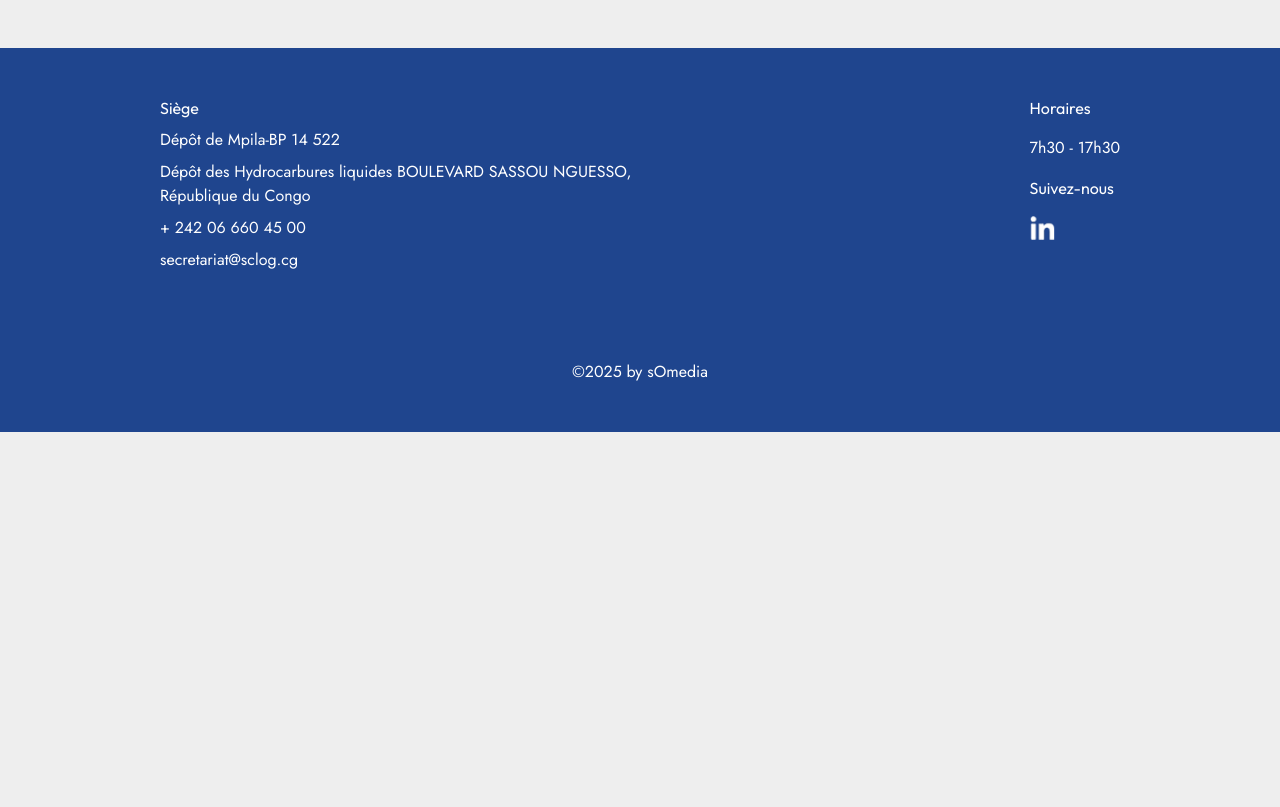
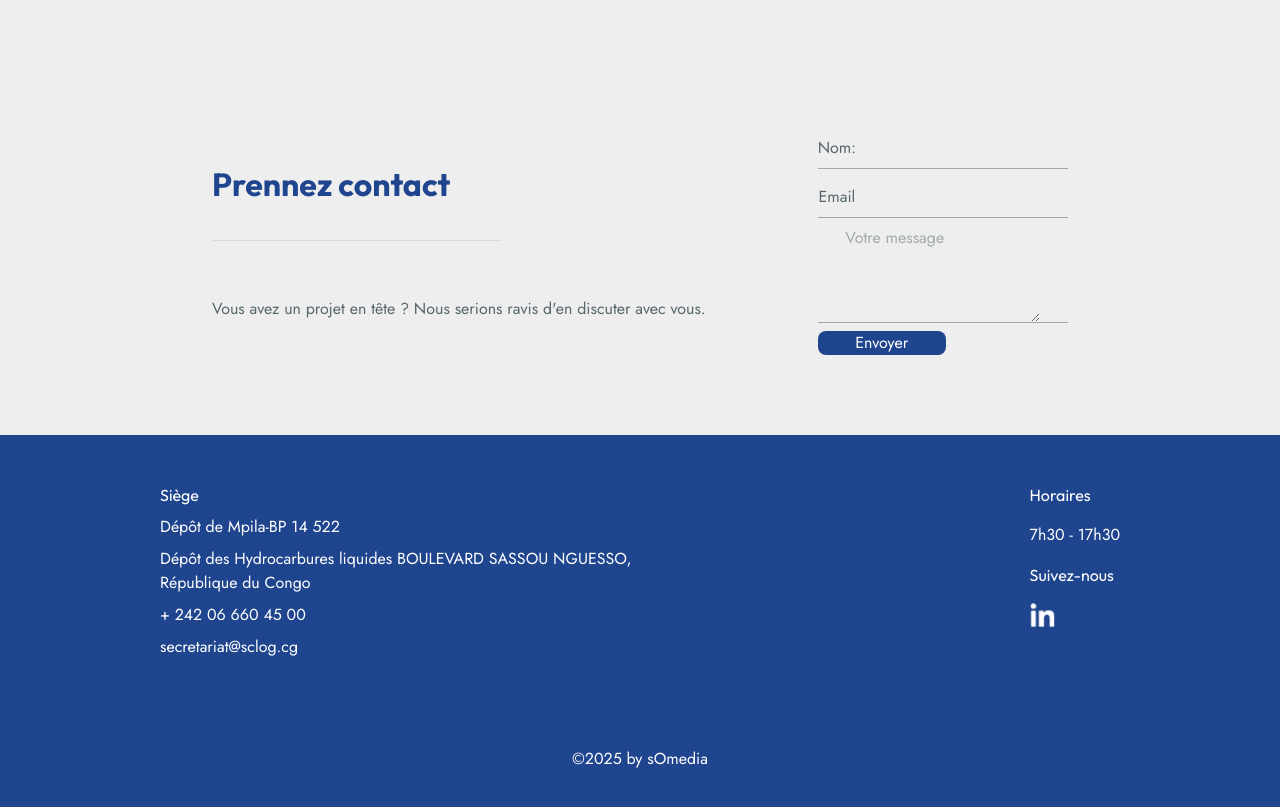
Before and after one commit to jiramaru/business-p1, a React (Vite) app: page / in a window 1280 px wide. Shown: the part 5860-6667 px from the top of the page. Before the commit the page ends 6292 px from the top, so only its background shows below. Built offline with nearby package versions, Linux system fonts and the light colour scheme.

Commit message:
contact us

```diff
--- /dev/null
+++ b/src/components/ContactUs.jsx
@@ -0,0 +1,30 @@
+import React from 'react'
+
+const ContactUs = () => {
+  return (
+    <section className='contact-us'>
+        <div className="flex flex-col">
+            <h3 className='title2'>Prennez contact</h3>
+            <p className=''>Vous avez un projet en tête ? Nous serions ravis d'en discuter avec vous.</p>
+        </div>
+        <div className=''>
+            <form action="" className='flex flex-col gap-2'>
+                <div className='input-box'>
+                    <label htmlFor="name">Nom:</label>
+                    <input type="text" />
+                </div>
+                <div className='input-box'>
+                    <label htmlFor="email">Email</label>
+                    <input type="email" />
+                </div>
+                <div className='input-box'>
+                    <textarea type="text" placeholder='Votre message' rows={4} />
+                </div>
+                <button className='w-32 bg-[#1F458E] rounded-lg text-white'>Envoyer</button>
+            </form>
+        </div>
+    </section>
+  )
+}
+
+export default ContactUs
--- a/src/components/pages/Home.jsx
+++ b/src/components/pages/Home.jsx
@@ -5,6 +5,7 @@ import Slider from '../slider/Slider';
 import Action from '../Action'
 import Banner from '../Banner'
 import Qhse from '../Qhse';
+import ContactUs from '../ContactUs';
 
 const Home = () => {
 
@@ -22,6 +23,8 @@ const Home = () => {
 
     <Qhse/>
 
+    <ContactUs />
+
     </>
   )
 }
--- a/src/index.css
+++ b/src/index.css
@@ -625,3 +625,39 @@ footer .bottom {
 
 
 /* End animations */
+
+/* contact-us */
+
+        /* à revoir */
+
+.contact-us{
+  display: flex;
+  justify-content: center;
+  gap:7rem;
+  margin: 5rem 0;
+}
+
+.contact-us form div {
+  display: flex;
+  justify-content: center;
+  align-items: center;
+  border-bottom: 1px solid rgba(0, 0, 0, 0.3);
+}
+
+.contact-us div input {
+  background-color: transparent;
+
+  border: none;
+  outline: none;
+  padding: 8px;
+  font-size: 1rem;
+}
+
+.contact-us div input:active {
+  border: none;
+  outline: none;
+}
+
+
+
+/* end contact-us*/
```
